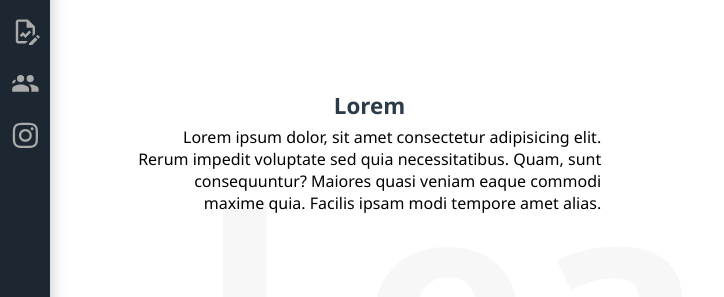
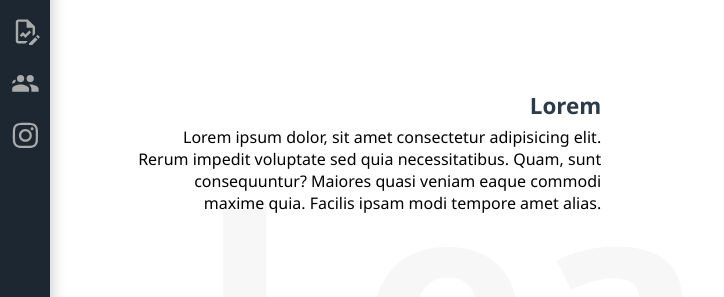
Before and after one commit to Fedesky25/LearnX-site-prototype, a plain HTML site: page about.html in a window 1280 px wide. Shown: the part 393-690 px from the top of the page, 0-724 px from the left. Drawn offline with Linux system fonts and the light colour scheme.

Commit message:
Title align correction

```diff
--- a/css/about.css
+++ b/css/about.css
@@ -1,8 +1,6 @@
-h2, h3 {
+h2 {
     width: fit-content;
     margin: 0 auto;
-}
-h2 {
     text-align: center;
     color: black;
     font-size: 2rem;
```
